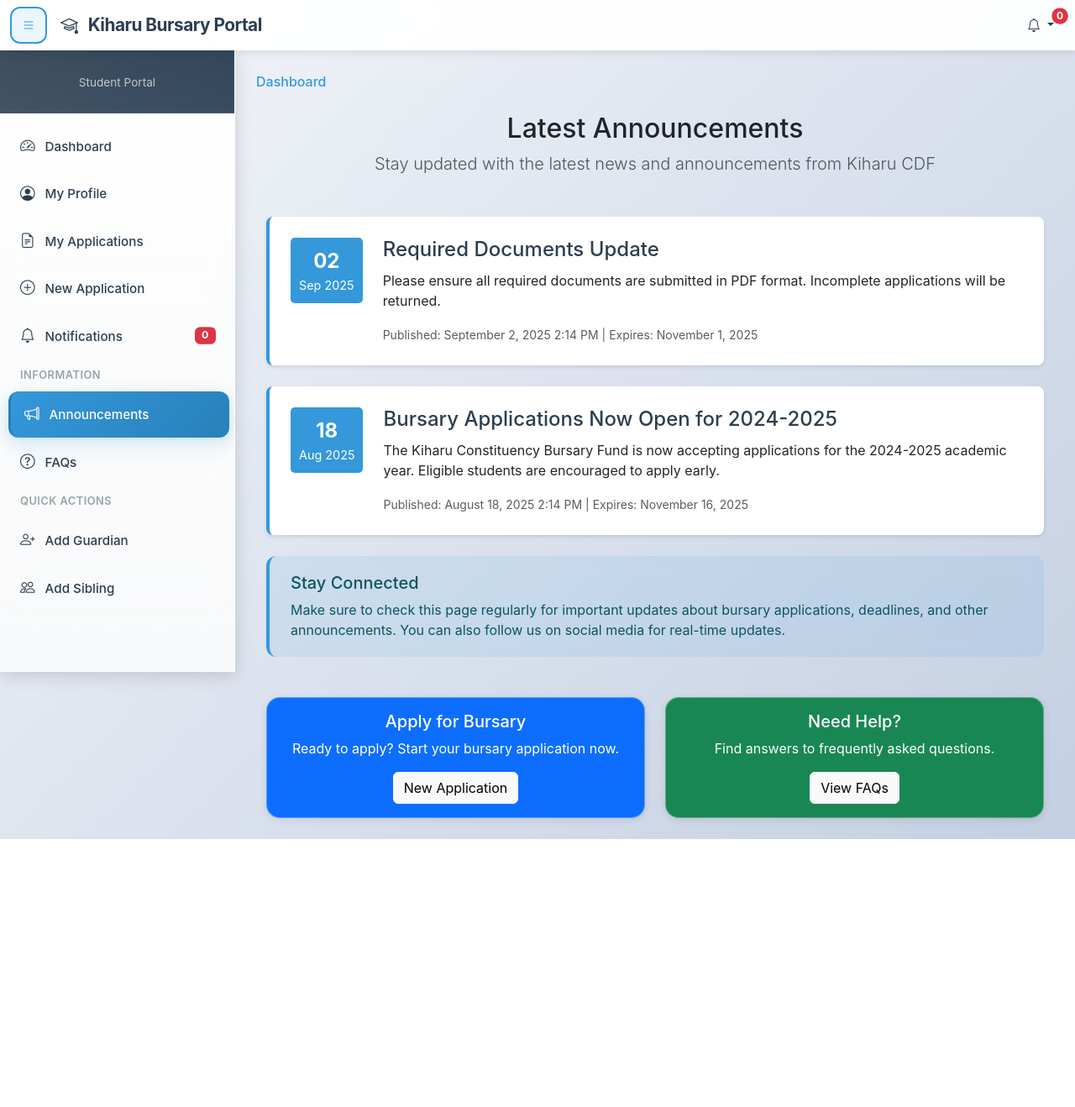
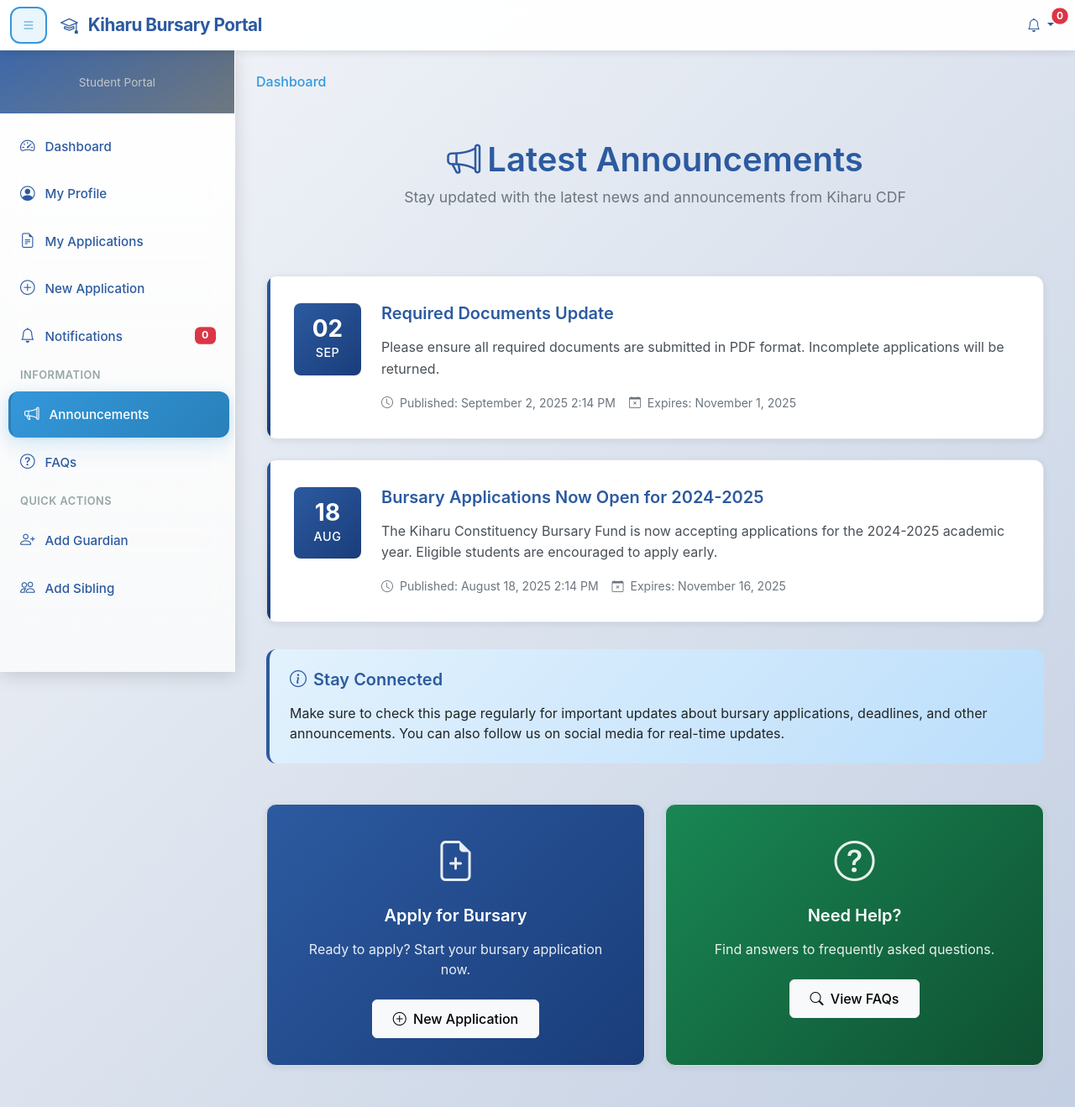
Before and after one commit to steve-ongera/kiharu-bursary-system, a Django app: page /student/announcements/ in a window 1280 px wide. Shown: the whole page at 84% size. Before the commit the page ends 999 px from the top, so only its background shows below. Run offline with Django 5.2, Linux system fonts and the light colour scheme; data comes from the database, SQL or seed files in the repository.

Commit message:
made updates

```diff
--- a/templates/students/announcements.html
+++ b/templates/students/announcements.html
@@ -5,33 +5,272 @@
 
 {% block extra_css %}
 <style>
+:root {
+    --primary-color: #2c5aa0;
+    --secondary-color: #6c757d;
+    --success-color: #198754;
+    --warning-color: #ffc107;
+    --info-color: #0dcaf0;
+    --border-color: #dee2e6;
+    --card-shadow: 0 2px 8px rgba(0, 0, 0, 0.08);
+    --hover-shadow: 0 4px 12px rgba(0, 0, 0, 0.12);
+}
+
+.page-header {
+    text-align: center;
+    margin-bottom: 3rem;
+    padding: 2rem 0;
+}
+
+.page-title {
+    color: var(--primary-color);
+    font-weight: 600;
+    margin-bottom: 0.5rem;
+}
+
+.page-subtitle {
+    color: var(--secondary-color);
+    font-size: 1.1rem;
+    max-width: 600px;
+    margin: 0 auto;
+}
+
 .announcement-card {
     background: white;
+    border-radius: 12px;
+    padding: 2rem;
+    margin-bottom: 1.5rem;
+    box-shadow: var(--card-shadow);
+    border: 1px solid var(--border-color);
+    transition: all 0.3s ease;
+    position: relative;
+    overflow: hidden;
+}
+
+.announcement-card:hover {
+    transform: translateY(-3px);
+    box-shadow: var(--hover-shadow);
+    border-color: var(--primary-color);
+}
+
+.announcement-card::before {
+    content: '';
+    position: absolute;
+    left: 0;
+    top: 0;
+    bottom: 0;
+    width: 4px;
+    background: linear-gradient(to bottom, var(--primary-color), #1a3d7a);
+}
+
+.announcement-date {
+    min-width: 80px;
+    text-align: center;
+    padding: 1rem;
+    background: linear-gradient(135deg, var(--primary-color), #1a3d7a);
+    color: white;
     border-radius: 8px;
-        box-shadow: 0 2px 4px rgba(0,0,0,0.1);
-        padding: 25px;
-        margin-bottom: 25px;
-        border-left: 4px solid #3498db;
-        transition: transform 0.2s;
+    margin-right: 1.5rem;
 }
-    .announcement-card:hover {
-        transform: translateY(-2px);
-        box-shadow: 0 4px 8px rgba(0,0,0,0.15);
+
+.announcement-day {
+    font-size: 1.75rem;
+    font-weight: 700;
+    line-height: 1;
+    margin-bottom: 0.25rem;
 }
-    .announcement-date {
-        background: #3498db;
-        color: white;
-        padding: 10px;
-        border-radius: 5px;
-        text-align: center;
-        min-width: 80px;
+
+.announcement-month {
+    font-size: 0.9rem;
+    font-weight: 500;
+    text-transform: uppercase;
+    letter-spacing: 0.5px;
 }
+
 .announcement-content {
     flex: 1;
 }
+
 .announcement-title {
-        color: #2c3e50;
-        margin-bottom: 10px;
+    color: var(--primary-color);
+    font-weight: 600;
+    margin-bottom: 1rem;
+    font-size: 1.25rem;
+}
+
+.announcement-text {
+    color: #495057;
+    line-height: 1.6;
+    margin-bottom: 1rem;
+}
+
+.announcement-meta {
+    color: var(--secondary-color);
+    font-size: 0.875rem;
+    display: flex;
+    align-items: center;
+    gap: 1rem;
+    flex-wrap: wrap;
+}
+
+.announcement-meta i {
+    margin-right: 0.25rem;
+}
+
+.info-card {
+    background: linear-gradient(135deg, #e3f2fd, #bbdefb);
+    border-radius: 12px;
+    padding: 1.5rem;
+    margin: 2rem 0;
+    border-left: 4px solid var(--primary-color);
+}
+
+.info-card h5 {
+    color: var(--primary-color);
+    font-weight: 600;
+    margin-bottom: 1rem;
+    display: flex;
+    align-items: center;
+}
+
+.info-card h5 i {
+    margin-right: 0.5rem;
+}
+
+.quick-links {
+    margin-top: 3rem;
+}
+
+.quick-link-card {
+    border-radius: 12px;
+    padding: 2rem;
+    height: 100%;
+    text-align: center;
+    box-shadow: var(--card-shadow);
+    transition: all 0.3s ease;
+    border: 1px solid var(--border-color);
+}
+
+.quick-link-card:hover {
+    transform: translateY(-3px);
+    box-shadow: var(--hover-shadow);
+}
+
+.quick-link-card.bg-primary {
+    background: linear-gradient(135deg, var(--primary-color), #1a3d7a);
+}
+
+.quick-link-card.bg-success {
+    background: linear-gradient(135deg, var(--success-color), #0f5132);
+}
+
+.quick-link-icon {
+    font-size: 3rem;
+    margin-bottom: 1rem;
+    opacity: 0.9;
+}
+
+.quick-link-card h5 {
+    font-weight: 600;
+    margin-bottom: 1rem;
+}
+
+.quick-link-card p {
+    margin-bottom: 1.5rem;
+    opacity: 0.9;
+}
+
+.btn-light {
+    border-radius: 6px;
+    padding: 0.625rem 1.5rem;
+    font-weight: 500;
+    transition: all 0.2s ease;
+}
+
+.btn-light:hover {
+    transform: translateY(-1px);
+    box-shadow: 0 2px 4px rgba(0, 0, 0, 0.1);
+}
+
+.empty-state {
+    text-align: center;
+    padding: 3rem 1rem;
+    color: var(--secondary-color);
+}
+
+.empty-state-icon {
+    font-size: 4rem;
+    margin-bottom: 1rem;
+    opacity: 0.3;
+}
+
+/* Responsive adjustments */
+@media (max-width: 768px) {
+    .announcement-card {
+        padding: 1.5rem;
+    }
+
+    .announcement-date {
+        min-width: 60px;
+        padding: 0.75rem;
+        margin-right: 1rem;
+    }
+
+    .announcement-day {
+        font-size: 1.5rem;
+    }
+
+    .announcement-month {
+        font-size: 0.8rem;
+    }
+
+    .announcement-meta {
+        flex-direction: column;
+        align-items: flex-start;
+        gap: 0.5rem;
+    }
+
+    .quick-link-card {
+        margin-bottom: 1.5rem;
+    }
+
+    .page-header {
+        padding: 1.5rem 0;
+    }
+}
+
+/* Animation for announcements */
+@keyframes fadeInUp {
+    from {
+        opacity: 0;
+        transform: translateY(20px);
+    }
+    to {
+        opacity: 1;
+        transform: translateY(0);
+    }
+}
+
+.announcement-card {
+    animation: fadeInUp 0.6s ease;
+}
+
+/* Priority announcements */
+.announcement-priority {
+    border-color: var(--warning-color);
+}
+
+.announcement-priority::before {
+    background: linear-gradient(to bottom, var(--warning-color), #e0a800);
+}
+
+/* Expired announcements */
+.announcement-expired {
+    opacity: 0.7;
+}
+
+.announcement-expired::before {
+    background: var(--secondary-color);
 }
 </style>
 {% endblock %}
@@ -40,43 +279,63 @@
 <div class="container-fluid">
     <div class="row">
         <div class="col-12">
-            <div class="text-center mb-5">
-                <h2><i class="fas fa-bullhorn"></i> Latest Announcements</h2>
-                <p class="lead text-muted">Stay updated with the latest news and announcements from Kiharu CDF</p>
+            <!-- Page Header -->
+            <div class="page-header">
+                <h1 class="page-title">
+                    <i class="bi bi-megaphone me-2"></i>Latest Announcements
+                </h1>
+                <p class="page-subtitle">
+                    Stay updated with the latest news and announcements from Kiharu CDF
+                </p>
             </div>
 
             {% if announcements %}
                 {% for announcement in announcements %}
-                <div class="announcement-card">
+                <div class="announcement-card {% if announcement.is_expired %}announcement-expired{% endif %}">
                     <div class="d-flex align-items-start">
-                        <div class="announcement-date me-4">
-                            <div style="font-size: 1.5em; font-weight: bold;">
+                        <!-- Date Badge -->
+                        <div class="announcement-date">
+                            <div class="announcement-day">
                                 {{ announcement.published_date|date:"d" }}
                             </div>
-                            <div style="font-size: 0.9em;">
-                                {{ announcement.published_date|date:"M Y" }}
+                            <div class="announcement-month">
+                                {{ announcement.published_date|date:"M" }}
                             </div>
                         </div>
+
+                        <!-- Content -->
                         <div class="announcement-content">
-                            <h4 class="announcement-title">{{ announcement.title }}</h4>
+                            <h3 class="announcement-title">{{ announcement.title }}</h3>
                             <div class="announcement-text">
                                 {{ announcement.content|linebreaks }}
                             </div>
-                            <small class="text-muted">
-                                <i class="fas fa-clock"></i>
+                            <div class="announcement-meta">
+                                <span>
+                                    <i class="bi bi-clock"></i>
                                     Published: {{ announcement.published_date|date:"F j, Y g:i A" }}
+                                </span>
                                 {% if announcement.expiry_date %}
-                                    | Expires: {{ announcement.expiry_date|date:"F j, Y" }}
+                                <span>
+                                    <i class="bi bi-calendar-x"></i>
+                                    Expires: {{ announcement.expiry_date|date:"F j, Y" }}
+                                </span>
                                 {% endif %}
-                            </small>
+                                {% if announcement.is_expired %}
+                                <span class="badge bg-secondary">
+                                    <i class="bi bi-exclamation-circle"></i> Expired
+                                </span>
+                                {% endif %}
+                            </div>
                         </div>
                     </div>
                 </div>
                 {% endfor %}
 
-                <!-- Important Notice -->
-                <div class="alert alert-info">
-                    <h5><i class="fas fa-info-circle"></i> Stay Connected</h5>
+                <!-- Information Card -->
+                <div class="info-card">
+                    <h5>
+                        <i class="bi bi-info-circle"></i> Stay Connected
+                    </h5>
                     <p class="mb-0">
                         Make sure to check this page regularly for important updates about bursary applications,
                         deadlines, and other announcements. You can also follow us on social media for real-time updates.
@@ -84,35 +343,44 @@
                 </div>
 
             {% else %}
-                <div class="text-center py-5">
-                    <i class="fas fa-bullhorn fa-3x text-muted mb-3"></i>
-                    <h4>No Announcements</h4>
-                    <p class="text-muted">There are no active announcements at this time. Please check back later.</p>
+                <!-- Empty State -->
+                <div class="empty-state">
+                    <div class="empty-state-icon">
+                        <i class="bi bi-megaphone"></i>
+                    </div>
+                    <h4 class="mb-3">No Announcements</h4>
+                    <p class="text-muted mb-4">There are no active announcements at this time. Please check back later.</p>
+                    <div class="alert alert-info border-0 shadow-sm">
+                        <i class="bi bi-info-circle me-2"></i>
+                        New announcements will be posted here when available.
+                    </div>
                 </div>
             {% endif %}
 
             <!-- Quick Links -->
-            <div class="row mt-5">
-                <div class="col-md-6">
-                    <div class="card bg-primary text-white">
-                        <div class="card-body text-center">
-                            <i class="fas fa-file-alt fa-3x mb-3"></i>
+            <div class="quick-links">
+                <div class="row">
+                    <div class="col-md-6 mb-4">
+                        <div class="quick-link-card bg-primary text-white">
+                            <div class="quick-link-icon">
+                                <i class="bi bi-file-earmark-plus"></i>
+                            </div>
                             <h5>Apply for Bursary</h5>
                             <p>Ready to apply? Start your bursary application now.</p>
                             <a href="{% url 'student_application_create' %}" class="btn btn-light">
-                                <i class="fas fa-plus"></i> New Application
+                                <i class="bi bi-plus-circle me-1"></i> New Application
                             </a>
                         </div>
                     </div>
+                    <div class="col-md-6 mb-4">
+                        <div class="quick-link-card bg-success text-white">
+                            <div class="quick-link-icon">
+                                <i class="bi bi-question-circle"></i>
                             </div>
-                <div class="col-md-6">
-                    <div class="card bg-success text-white">
-                        <div class="card-body text-center">
-                            <i class="fas fa-question-circle fa-3x mb-3"></i>
                             <h5>Need Help?</h5>
                             <p>Find answers to frequently asked questions.</p>
                             <a href="{% url 'faqs_view' %}" class="btn btn-light">
-                                <i class="fas fa-search"></i> View FAQs
+                                <i class="bi bi-search me-1"></i> View FAQs
                             </a>
                         </div>
                     </div>
```
Lines whose indentation alone changed are shown as unchanged.
